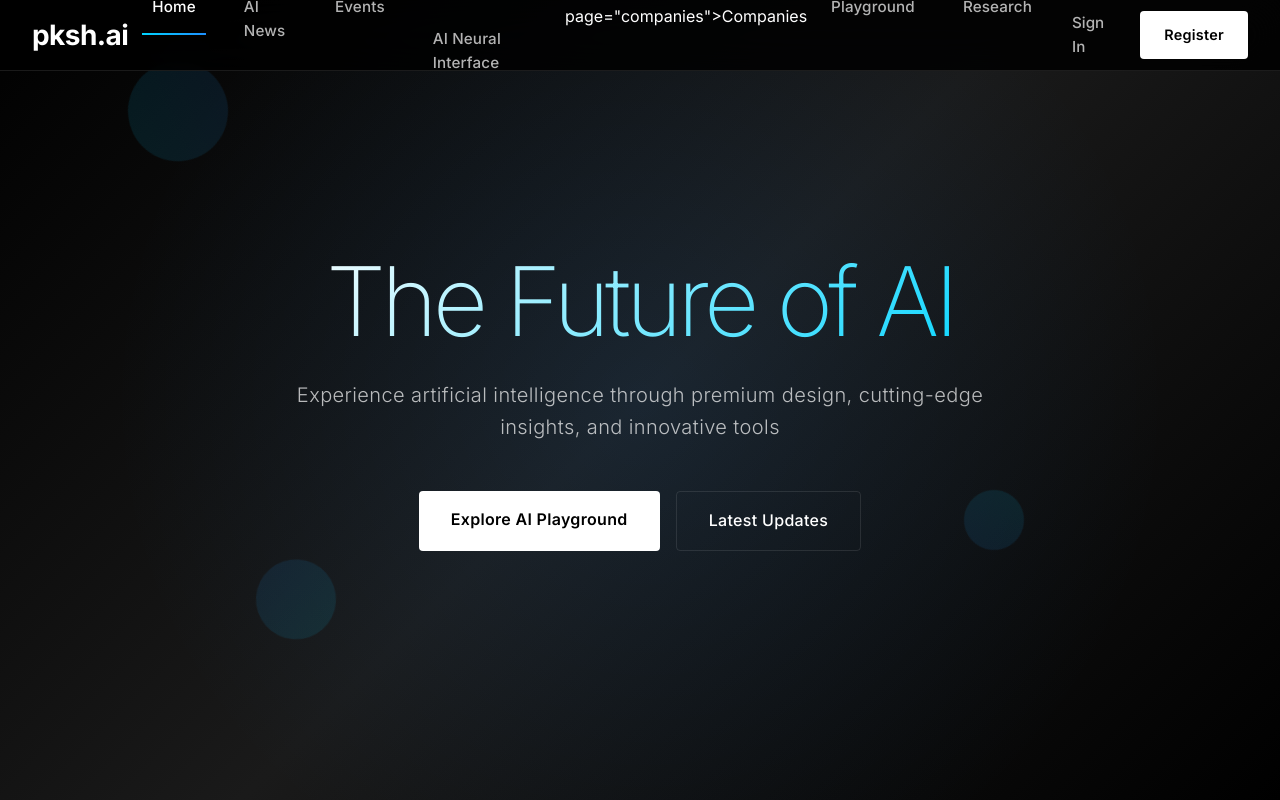
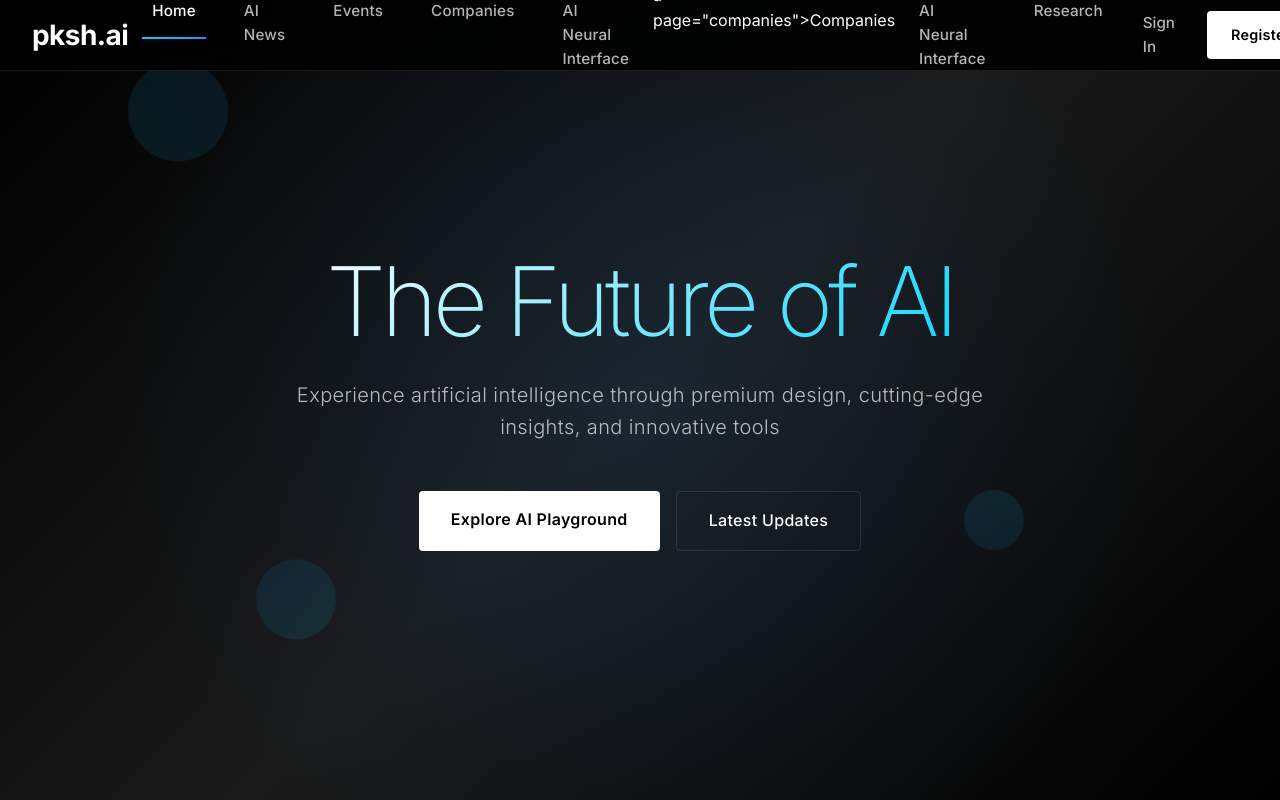
Before and after one commit to selvangit/pksh-ai-website, a website: page index.html in a window 1280 px wide. Shown: the top 800 px of the page. Drawn offline with Linux system fonts and the light colour scheme.

Commit message:
Fix navigation header alignment - correct Companies and AI Neural Interface links

```diff
--- a/index.html
+++ b/index.html
@@ -1030,10 +1030,8 @@
                 <li><a href="#" class="nav-link active" onclick="showPage('home')" data-page="home">Home</a></li>
                 <li><a href="#" class="nav-link" onclick="showPage('news')" data-page="news">AI News</a></li>
                 <li><a href="#" class="nav-link" onclick="showPage('events')" data-page="events">Events</a></li>
-                <li><a href="#" class="nav-link" onclick="showPage('companies')" dat
-                                                <li><a href="ai-neural-interface.html" target="_blank" rel="noopener noreferrer" class="nav-link">AI Neural Interface</a></li>a-page="companies">Companies</a></li>
-                <li><a href="#" class="nav-link" onclick="showPage('playground')" data-page="playground">Playground</a></li>
-                <li><a href="#" class="nav-link" onclick="showPage('research')" data-page="research">Research</a></li>
+            <li><a href="#" class="nav-link" onclick="showPage('companies')" data-page="companies">Companies</a></li>                                                <li><a href="ai-neural-interface.html" target="_blank" rel="noopener noreferrer" class="nav-link">AI Neural Interface</a></li>a-page="companies">Companies</a></li>
+            <li><a href="ai-neural-interface.html" target="_blank" rel="noopener noreferrer" class="nav-link">AI Neural Interface</a></li>                <li><a href="#" class="nav-link" onclick="showPage('research')" data-page="research">Research</a></li>
             </ul>
 
             <!-- Authentication Section -->
```
